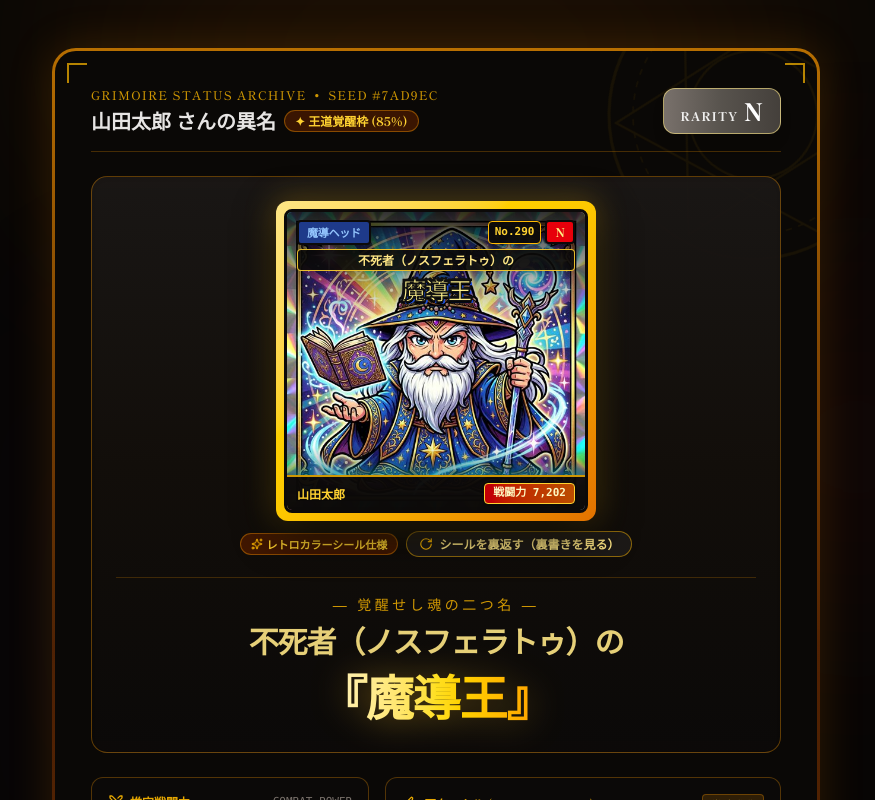
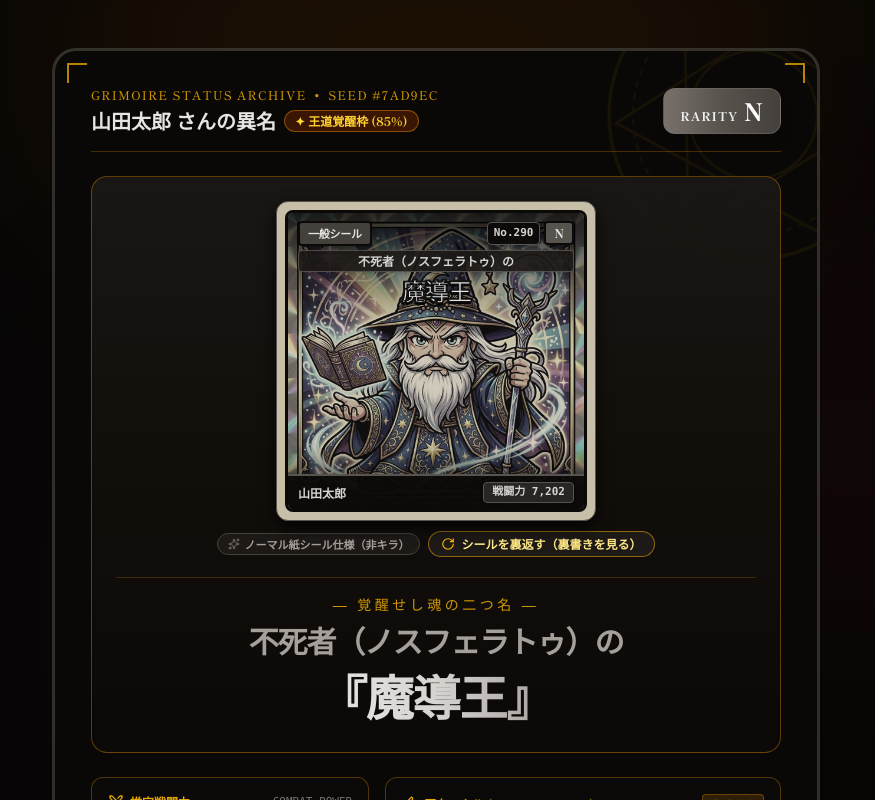
Before and after one commit to tom8ten/futatsuna-maker, a Next.js app: page / in a window 1280 px wide. Both pictures are taken after a click on the button "異名を覚醒させる". Shown: the top 800 px of the page, without its empty margins (204-1079 px from the left). Built offline with nearby package versions, Linux system fonts and the light colour scheme.

Commit message:
feat: Nランクを非キラのレトロ紙シール調に抑えRランク以上との差を明確化

```diff
--- a/src/components/BikkurimanSticker.tsx
+++ b/src/components/BikkurimanSticker.tsx
@@ -22,29 +22,50 @@ export default function BikkurimanSticker({ result }: BikkurimanStickerProps) {
   const palette = getAttributePalette(result.attribute);
   const prismLabel = getPrismTypeLabel(result.rarity);
   const stickerNo = String((result.seed % 999) + 1).padStart(3, "0");
+  const isNormal = result.rarity === "N";
 
-  // 同一画像を使う派生系統には色相・彩度フィルターで別カラーバリエーションを付与
-  const imageFilter =
+  // 派生系統の色相バリエーション ＋ レア度別の発色差（Nは彩度を抑えたレトロ紙印刷トーン）
+  const baseHueFilter =
     archetype === "observer"
-      ? "hue-rotate(42deg) saturate(1.2)"
+      ? "hue-rotate(42deg)"
       : archetype === "cat_servant"
-      ? "hue-rotate(310deg) saturate(1.18)"
+      ? "hue-rotate(310deg)"
       : archetype === "hangaku_hunter"
-      ? "hue-rotate(335deg) contrast(1.08)"
+      ? "hue-rotate(335deg)"
       : archetype === "broke_noble"
-      ? "hue-rotate(35deg) saturate(1.15)"
-      : undefined;
+      ? "hue-rotate(35deg)"
+      : "";
+
+  const rarityToneFilter = isNormal
+    ? "saturate(0.45) contrast(0.88) brightness(0.82) sepia(0.22)"
+    : result.rarity === "R"
+    ? "saturate(1.12) contrast(1.06) brightness(1.03)"
+    : "saturate(1.2) contrast(1.08) brightness(1.05)";
+
+  const imageFilter = `${baseHueFilter} ${rarityToneFilter}`.trim();
+
+  // シール外枠のレア度別スタイル（Nはツヤなしの素朴な紙・石枠、R以上はメタリック＆発光）
+  const outerFrameClass =
+    result.rarity === "UR"
+      ? "ur-rainbow-card shadow-[0_12px_45px_rgba(236,72,153,0.55),0_0_35px_rgba(6,182,212,0.45)]"
+      : result.rarity === "SSR"
+      ? "ssr-gold-card shadow-[0_12px_40px_rgba(251,191,36,0.5)]"
+      : result.rarity === "SR"
+      ? "bg-gradient-to-br from-slate-100 via-purple-300 to-slate-400 shadow-[0_10px_35px_rgba(168,85,247,0.4)]"
+      : result.rarity === "R"
+      ? "bg-gradient-to-br from-sky-200 via-amber-200 to-sky-400 shadow-[0_10px_30px_rgba(56,189,248,0.35)]"
+      : "bg-[#c7bfa8] border border-stone-600 shadow-[0_6px_16px_rgba(0,0,0,0.75)]";
 
   const prismOverlayClass =
     result.rarity === "UR"
-      ? "bikkuriman-prism-ur opacity-40 mix-blend-color-dodge"
+      ? "bikkuriman-prism-ur opacity-45 mix-blend-color-dodge"
       : result.rarity === "SSR"
-      ? "bikkuriman-prism-ssr opacity-35 mix-blend-overlay"
+      ? "bikkuriman-prism-ssr opacity-40 mix-blend-overlay"
       : result.rarity === "SR"
-      ? "bikkuriman-prism-sr opacity-30 mix-blend-overlay"
+      ? "bikkuriman-prism-sr opacity-38 mix-blend-overlay"
       : result.rarity === "R"
-      ? "bikkuriman-prism-r opacity-25 mix-blend-soft-light"
-      : "bikkuriman-prism-n opacity-20";
+      ? "bikkuriman-prism-r opacity-38 mix-blend-overlay"
+      : "bikkuriman-prism-n opacity-30 mix-blend-multiply bg-[#d6cbb5]/25";
 
   return (
     <div className="flex flex-col items-center">
@@ -60,13 +81,7 @@ export default function BikkurimanSticker({ result }: BikkurimanStickerProps) {
           }
         }}
         aria-label="ビックリマン風シールを裏返す"
-        className={`group relative w-68 h-68 sm:w-80 sm:h-80 rounded-xl p-2 shadow-[0_12px_40px_rgba(0,0,0,0.9),0_0_30px_rgba(251,191,36,0.4)] cursor-pointer select-none transition-transform duration-300 hover:scale-[1.02] active:scale-[0.98] ${
-          result.rarity === "UR"
-            ? "ur-rainbow-card"
-            : result.rarity === "SSR"
-            ? "ssr-gold-card"
-            : "bg-gradient-to-br from-amber-200 via-yellow-400 to-amber-600"
-        }`}
+        className={`group relative w-68 h-68 sm:w-80 sm:h-80 rounded-xl p-2 cursor-pointer select-none transition-transform duration-300 hover:scale-[1.02] active:scale-[0.98] ${outerFrameClass}`}
       >
         {!isFlipped ? (
           /* ================= 表面：本格ビックリマン風イラスト＆角プリズム＆袋文字タイトル ================= */
@@ -80,11 +95,13 @@ export default function BikkurimanSticker({ result }: BikkurimanStickerProps) {
               style={{ filter: imageFilter }}
             />
 
-            {/* レアリティ連動の角プリズム・ホログラム箔押しオーバーレイ */}
+            {/* レアリティ連動のプリズム・紙質感オーバーレイ */}
             <div className={`pointer-events-none absolute inset-0 ${prismOverlayClass}`} />
 
-            {/* 斜めホログラム反射グレア */}
-            <div className="pointer-events-none absolute inset-0 shimmer-effect opacity-90" />
+            {/* 斜めホログラム反射グレア（R以上のキラシールのみ発動、Nはツヤなし） */}
+            {!isNormal && (
+              <div className="pointer-events-none absolute inset-0 shimmer-effect opacity-95" />
+            )}
 
             {/* 上下文字の視認性を高めるグラデーションシェード */}
             <div className="pointer-events-none absolute inset-x-0 top-0 h-28 bg-gradient-to-b from-black/80 via-black/35 to-transparent" />
@@ -96,38 +113,58 @@ export default function BikkurimanSticker({ result }: BikkurimanStickerProps) {
                 <span
                   className="text-[10px] sm:text-[11px] font-black px-2 py-0.5 rounded border-2 border-stone-950 shadow-md tracking-tight"
                   style={{
-                    backgroundColor: meta.sealBadgeBg,
-                    color: meta.sealBadgeText,
+                    backgroundColor: isNormal ? "#44403c" : meta.sealBadgeBg,
+                    color: isNormal ? "#e7e5e4" : meta.sealBadgeText,
                   }}
                 >
-                  {meta.categoryLabel}
+                  {isNormal ? "一般シール" : meta.categoryLabel}
                 </span>
 
                 <div className="flex items-center gap-1">
-                  <span className="text-[10px] sm:text-[11px] font-black px-1.5 py-0.5 rounded bg-stone-950/95 text-amber-300 border border-amber-400 font-mono shadow">
+                  <span className="text-[10px] sm:text-[11px] font-black px-1.5 py-0.5 rounded bg-stone-950/95 text-stone-300 border border-stone-600 font-mono shadow">
                     No.{stickerNo}
                   </span>
-                  <span className="text-[11px] sm:text-xs font-black px-2 py-0.5 rounded bg-red-600 text-yellow-200 border-2 border-stone-950 shadow-md">
+                  <span
+                    className={`text-[11px] sm:text-xs font-black px-2 py-0.5 rounded border-2 border-stone-950 shadow-md ${
+                      isNormal
+                        ? "bg-stone-600 text-stone-200"
+                        : result.rarity === "R"
+                        ? "bg-sky-600 text-white"
+                        : "bg-red-600 text-yellow-200"
+                    }`}
+                  >
                     {result.rarity}
                   </span>
                 </div>
               </div>
 
               {/* 前半の修飾語リボン */}
-              <div className="bg-stone-950/90 border border-amber-300/90 rounded px-2 py-0.5 text-center shadow-md">
-                <p className="text-[10px] sm:text-xs font-black text-amber-200 truncate">
+              <div
+                className={`rounded px-2 py-0.5 text-center shadow-md ${
+                  isNormal
+                    ? "bg-stone-900/90 border border-stone-500/60"
+                    : "bg-stone-950/90 border border-amber-300/90"
+                }`}
+              >
+                <p
+                  className={`text-[10px] sm:text-xs font-black truncate ${
+                    isNormal ? "text-stone-300" : "text-amber-200"
+                  }`}
+                >
                   {result.prefix}
                 </p>
               </div>
 
-              {/* 後半のメインキャラ名（ビックリマン風 極太袋文字） */}
+              {/* 後半のメインキャラ名（Nは素朴な白文字、R以上は鮮やかな極太袋文字） */}
               <div className="mt-1 text-center">
                 <div
                   className="font-black text-lg sm:text-2xl leading-tight tracking-tighter break-keep"
                   style={{
-                    color: meta.titleColor,
+                    color: isNormal ? "#e7e5e4" : meta.titleColor,
                     WebkitTextStroke: "1.5px #111111",
-                    textShadow: `0 2px 0 #000000, 2px 2px 0 ${meta.titleStroke}, -2px -2px 0 #111111, 2px -2px 0 #111111, -2px 2px 0 #111111, 0 4px 10px rgba(0,0,0,0.85)`,
+                    textShadow: isNormal
+                      ? "0 2px 0 #000000, -1.5px -1.5px 0 #1c1917, 1.5px -1.5px 0 #1c1917, -1.5px 1.5px 0 #1c1917"
+                      : `0 2px 0 #000000, 2px 2px 0 ${meta.titleStroke}, -2px -2px 0 #111111, 2px -2px 0 #111111, -2px 2px 0 #111111, 0 4px 10px rgba(0,0,0,0.85)`,
                   }}
                 >
                   {result.suffix}
@@ -137,13 +174,25 @@ export default function BikkurimanSticker({ result }: BikkurimanStickerProps) {
 
             {/* 下部：対象者ネームプレート＆戦闘力フッター */}
             <div
-              className="relative z-20 bg-stone-950/95 border-t-2 border-amber-400/80 px-2.5 py-1.5 flex items-center justify-between text-xs"
-              style={{ boxShadow: `0 -4px 16px ${palette.glow}` }}
+              className={`relative z-20 bg-stone-950/95 border-t-2 px-2.5 py-1.5 flex items-center justify-between text-xs ${
+                isNormal ? "border-stone-600" : "border-amber-400/80"
+              }`}
+              style={{ boxShadow: isNormal ? undefined : `0 -4px 16px ${palette.glow}` }}
             >
-              <span className="font-black text-amber-300 truncate max-w-[50%]">
+              <span
+                className={`font-black truncate max-w-[50%] ${
+                  isNormal ? "text-stone-300" : "text-amber-300"
+                }`}
+              >
                 {result.name}
               </span>
-              <span className="font-mono font-black text-yellow-100 bg-gradient-to-r from-red-700 to-amber-700 px-2 py-0.5 rounded border border-amber-300 text-[11px] shadow">
+              <span
+                className={`font-mono font-black px-2 py-0.5 rounded text-[11px] shadow ${
+                  isNormal
+                    ? "bg-stone-800 text-stone-300 border border-stone-600"
+                    : "text-yellow-100 bg-gradient-to-r from-red-700 to-amber-700 border border-amber-300"
+                }`}
+              >
                 戦闘力 {result.combatPowerFormatted}
               </span>
             </div>
@@ -212,8 +261,14 @@ export default function BikkurimanSticker({ result }: BikkurimanStickerProps) {
 
       {/* シール仕様バッジ＆裏面フリップ案内ボタン */}
       <div className="mt-2.5 flex flex-wrap items-center justify-center gap-2">
-        <span className="text-[11px] px-2.5 py-0.5 rounded-full bg-amber-950/90 border border-amber-500/40 text-amber-300 font-bold flex items-center gap-1">
-          <Sparkles className="w-3 h-3 text-amber-400" />
+        <span
+          className={`text-[11px] px-2.5 py-0.5 rounded-full font-bold flex items-center gap-1 ${
+            isNormal
+              ? "bg-stone-900 border border-stone-700 text-stone-400"
+              : "bg-amber-950/90 border border-amber-500/40 text-amber-300"
+          }`}
+        >
+          <Sparkles className={`w-3 h-3 ${isNormal ? "text-stone-500" : "text-amber-400"}`} />
           <span>{prismLabel}</span>
         </span>
         <button
@@ -222,7 +277,7 @@ export default function BikkurimanSticker({ result }: BikkurimanStickerProps) {
           className="text-xs px-3 py-1 rounded-full bg-stone-900 hover:bg-stone-800 border border-amber-400/50 text-amber-200 font-bold flex items-center gap-1.5 transition-colors cursor-pointer"
         >
           <RotateCw className="w-3.5 h-3.5 text-amber-400" />
-          <span>{isFlipped ? "シールの表面（キラ絵）に戻す" : "シールを裏返す（裏書きを見る）"}</span>
+          <span>{isFlipped ? "シールの表面（イラスト）に戻す" : "シールを裏返す（裏書きを見る）"}</span>
         </button>
       </div>
     </div>
--- a/src/components/DiagnosisClient.tsx
+++ b/src/components/DiagnosisClient.tsx
@@ -216,7 +216,9 @@ export default function DiagnosisClient({
   >([]);
 
   useEffect(() => {
-    // クライアントマウント時にUR・SSR・シュールギャップが出るサンプル名を探索してボタン化
+    // クライアントマウント時に各レアリティ（N・R・ギャップ・SSR・UR）が出るサンプル名を探索してボタン化
+    let nName = "山田太郎";
+    let rName = "鈴木一郎";
     let urName = "佐藤健太";
     let ssrName = "高橋美咲";
     let gapName = "田中太郎";
@@ -224,6 +226,12 @@ export default function DiagnosisClient({
     for (let i = 1; i <= 1500; i++) {
       const candidate = `冒険者#${i}`;
       const d = generateDiagnosis(candidate, "standard");
+      if (d.rarity === "N" && !d.isGap && nName === "山田太郎") {
+        nName = candidate;
+      }
+      if (d.rarity === "R" && !d.isGap && rName === "鈴木一郎") {
+        rName = candidate;
+      }
       if (d.rarity === "UR" && urName === "佐藤健太") {
         urName = candidate;
       }
@@ -233,14 +241,23 @@ export default function DiagnosisClient({
       if (d.isGap && (d.rarity === "SR" || d.rarity === "SSR") && gapName === "田中太郎") {
         gapName = candidate;
       }
-      if (urName !== "佐藤健太" && ssrName !== "高橋美咲" && gapName !== "田中太郎") break;
+      if (
+        nName !== "山田太郎" &&
+        rName !== "鈴木一郎" &&
+        urName !== "佐藤健太" &&
+        ssrName !== "高橋美咲" &&
+        gapName !== "田中太郎"
+      ) {
+        break;
+      }
     }
 
     setSamplePresets([
-      { label: "王道サンプル", name: "山田太郎", badge: "定番" },
+      { label: "Nサンプル", name: nName, badge: "N (紙シール)" },
+      { label: "Rサンプル", name: rName, badge: "R (扇キラ)" },
       { label: "シュール15%枠", name: gapName, badge: "ギャップ" },
-      { label: "SSR確定サンプル", name: ssrName, badge: "SSR (4.5%)" },
-      { label: "UR神話級サンプル", name: urName, badge: "UR (0.5%)" },
+      { label: "SSRサンプル", name: ssrName, badge: "SSR (金キラ)" },
+      { label: "UR神話級", name: urName, badge: "UR (虹キラ)" },
     ]);
   }, []);
 
@@ -297,14 +314,18 @@ export default function DiagnosisClient({
               </div>
             )}
 
-            {/* 外枠（UR虹色 / SSR金色 / 通常金枠） */}
+            {/* 外枠（UR虹色 / SSR金色 / SR紫銀 / R蒼金 / N地味な石枠） */}
             <div
               className={`p-[3px] rounded-3xl transition-all ${
                 result.rarity === "UR"
                   ? "ur-rainbow-card"
                   : result.rarity === "SSR"
                   ? "ssr-gold-card"
-                  : "bg-gradient-to-b from-amber-500/70 via-amber-700/40 to-amber-900/70 shadow-[0_0_45px_rgba(217,119,6,0.2)]"
+                  : result.rarity === "SR"
+                  ? "bg-gradient-to-b from-purple-400/85 via-indigo-500/55 to-amber-500/75 shadow-[0_0_45px_rgba(168,85,247,0.3)]"
+                  : result.rarity === "R"
+                  ? "bg-gradient-to-b from-sky-400/75 via-amber-500/50 to-sky-700/75 shadow-[0_0_35px_rgba(56,189,248,0.22)]"
+                  : "bg-stone-700/70 shadow-none"
               }`}
             >
               {/* カード本体（スクショ映え特化エリア） */}
@@ -359,7 +380,9 @@ export default function DiagnosisClient({
                   {/* レアリティバッジ */}
                   <div className="flex items-center gap-2">
                     <div
-                      className={`relative overflow-hidden shimmer-effect px-4 py-1.5 rounded-xl bg-gradient-to-r ${rarityInfo.badgeBg} text-white font-black tracking-wider shadow-lg border border-amber-200/60`}
+                      className={`relative overflow-hidden ${
+                        result.rarity === "N" ? "border-stone-500/50" : "shimmer-effect border-amber-200/60"
+                      } px-4 py-1.5 rounded-xl bg-gradient-to-r ${rarityInfo.badgeBg} text-white font-black tracking-wider shadow-lg border`}
                     >
                       <span className="text-xs opacity-90 mr-1.5">RARITY</span>
                       <span className="text-xl sm:text-2xl">{result.rarity}</span>
@@ -379,17 +402,23 @@ export default function DiagnosisClient({
                     </p>
 
                     <div className="text-2xl sm:text-4xl md:text-5xl font-black tracking-tight leading-snug break-keep">
-                      <span className="block text-lg sm:text-2xl md:text-3xl text-amber-200/90 mb-1 font-bold">
+                      <span
+                        className={`block text-lg sm:text-2xl md:text-3xl mb-1 font-bold ${
+                          result.rarity === "N" ? "text-stone-400" : "text-amber-200/90"
+                        }`}
+                      >
                         {result.prefix}
                       </span>
                       <span
                         className={`bg-clip-text text-transparent bg-gradient-to-r ${
                           result.rarity === "UR"
-                            ? "from-fuchsia-300 via-amber-200 to-cyan-300"
+                            ? "from-fuchsia-300 via-amber-200 to-cyan-300 drop-shadow-[0_2px_18px_rgba(251,191,36,0.35)]"
+                            : result.rarity === "N"
+                            ? "from-stone-200 via-stone-300 to-stone-400"
                             : result.isGap
-                            ? "from-amber-200 via-yellow-300 to-rose-300"
-                            : "from-amber-100 via-yellow-300 to-amber-500"
-                        } drop-shadow-[0_2px_18px_rgba(251,191,36,0.35)]`}
+                            ? "from-amber-200 via-yellow-300 to-rose-300 drop-shadow-[0_2px_18px_rgba(251,191,36,0.35)]"
+                            : "from-amber-100 via-yellow-300 to-amber-500 drop-shadow-[0_2px_18px_rgba(251,191,36,0.35)]"
+                        }`}
                       >
                         『{result.suffix}』
                       </span>
--- a/src/lib/bikkuriman.ts
+++ b/src/lib/bikkuriman.ts
@@ -395,9 +395,9 @@ export function getPrismTypeLabel(rarity: Rarity): string {
     case "SR":
       return "銀アルミ角プリズム（キラ仕様）";
     case "R":
-      return "サンバースト扇プリズム";
+      return "サンバースト扇プリズム（キラ仕様）";
     case "N":
     default:
-      return "レトロカラーシール仕様";
+      return "ノーマル紙シール仕様（非キラ）";
   }
 }
```
